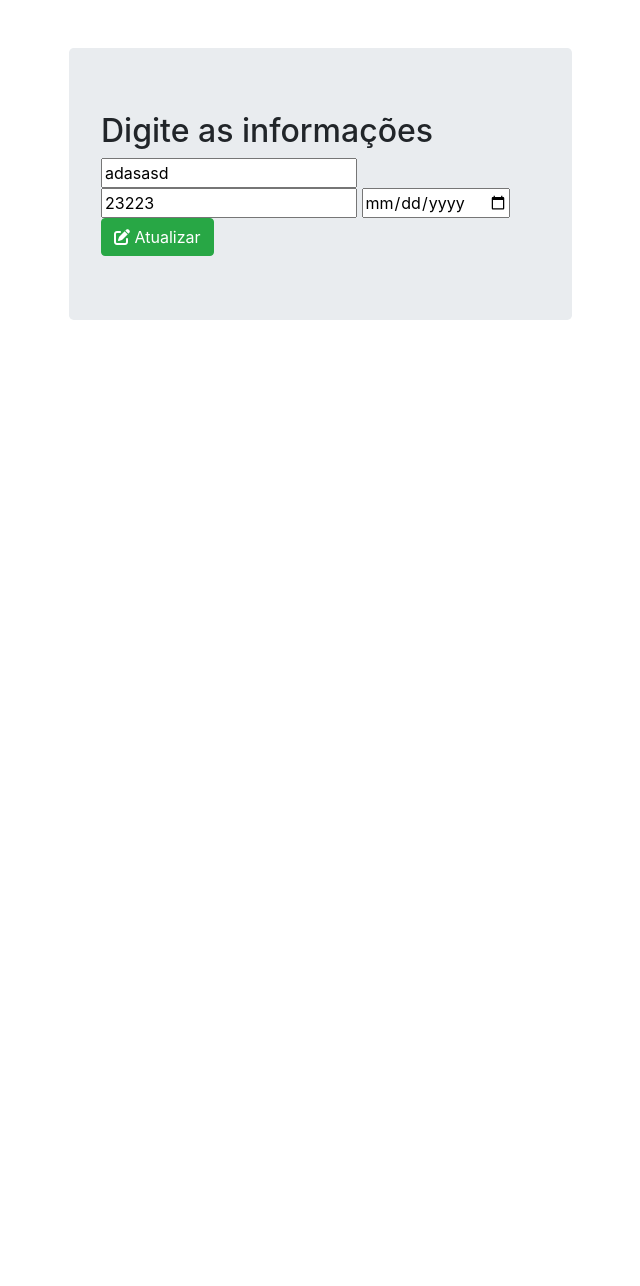
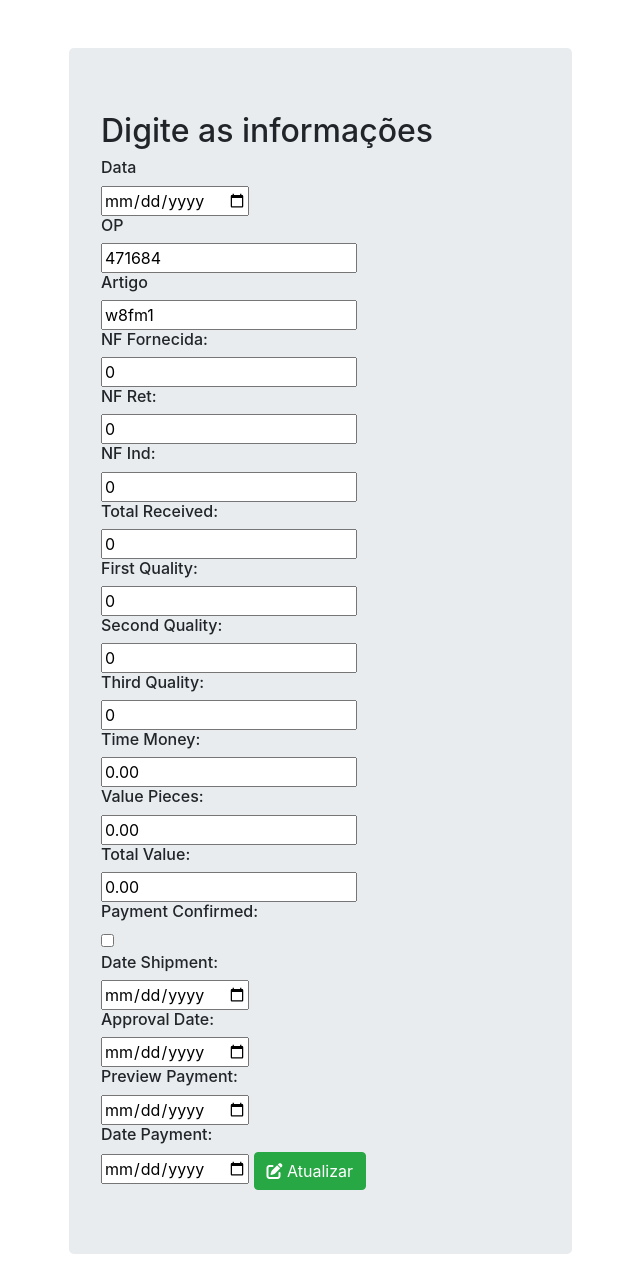
Before and after one commit to Pdr9/order-of-production, a Django app: template core/templates/update.html in a window 1280 px wide. Shown: the whole page, without its empty margins (266-906 px from the left). Before the commit the page ends 320 px from the top, so only its background shows below. Run offline with Django 4.2, Linux system fonts and the light colour scheme; the template is opened without the code that fills it: values that come from a table or form of the project are taken from there, others are empty; data comes from the database, SQL or seed files in the repository.

Commit message:
adiçao de novos modelos e os inserindo nos arquivos html

```diff
--- a/core/models.py
+++ b/core/models.py
@@ -1,7 +1,23 @@
 from django.db import models
+from datetime import datetime
 from datetime import date
 
 class Pessoa(models.Model):
-    nome = models.CharField(max_length=100)
-    numero = models.IntegerField(null=True)
+    op = models.IntegerField(null=True)
+    article = models.CharField(max_length=50, default="")
     data = models.DateField(default=date.today)
+    nf_fornecida = models.IntegerField(default=0)
+    nf_ret = models.IntegerField(default=0)
+    nf_ind = models.IntegerField(default=0)
+    total_received = models.IntegerField(default=0)
+    first_quality = models.IntegerField(default=0)
+    second_quality = models.IntegerField(default=0)
+    third_quality = models.IntegerField(default=0)
+    timemoney = models.DecimalField(max_digits=10, decimal_places=2, default=0)
+    value_pieces = models.DecimalField(max_digits=10, decimal_places=2, default=0)
+    total_value = models.DecimalField(max_digits=10, decimal_places=2, default=0)
+    payment_confirmed = models.BooleanField(default=False)
+    date_shipment = models.DateField(default=date.today)
+    approval_date = models.DateField(default=date.today)
+    preview_payment = models.DateField(default=date.today)
+    date_payment = models.DateField(default=date.today)
--- a/core/templates/update.html
+++ b/core/templates/update.html
@@ -17,10 +17,43 @@
           <h2>Digite as informações</h2>
           <form action="{% url 'update' pessoa.id %}" method="POST">
             {% csrf_token %}
-            <input type="text" name="nome" value="{{pessoa.nome}}" />
-            <input type="number" name="numero" required value="{{pessoa.numero}}" />
-            <input type="date" name="data" required value="{{pessoa.data}}" />
-            <button type="submit" class="btn btn-success"> <i class="fa-solid fa-pen-to-square"></i> Atualizar</button>
+            <h6>Data</h6>
+               <input type="date" name="data" id="" placeholder="DATA" required value="{{pessoa.data}}">
+               <h6>OP</h6>
+               <input type="number" name="op" id="" required placeholder="OP" required value="{{pessoa.op}}"/>
+               <h6>Artigo</h6>
+               <input type="text" name="article" id="article" required placeholder="ARTIGO" required value="{{pessoa.article}}">
+               <h6>NF Fornecida:</h6>
+               <input type="number" name="nf_fornecida" required value="{{pessoa.nf_fornecida}}">
+               <h6>NF Ret:</h6>
+               <input type="number" name="nf_ret" required value="{{pessoa.nf_ret}}">
+               <h6>NF Ind:</h6>
+               <input type="number" name="nf_ind" required value="{{pessoa.nf_ind}}">
+               <h6>Total Received:</h6>
+               <input type="number" name="total_received" required value="{{pessoa.total_received}}">
+               <h6>First Quality:</h6>
+               <input type="number" name="first_quality" required value="{{pessoa.first_quality}}">
+               <h6>Second Quality:</h6>
+               <input type="number" name="second_quality" required value="{{pessoa.second_quality}}">
+               <h6>Third Quality:</h6>
+               <input type="number" name="third_quality" required value="{{pessoa.third_quality}}">
+               <h6>Time Money:</h6>
+               <input type="number" name="timemoney" step="0.01" required value="{{pessoa.timemoney}}">
+               <h6>Value Pieces:</h6>
+               <input type="number" name="value_pieces" step="0.01" required value="{{pessoa.value_pieces}}">
+               <h6>Total Value:</h6>
+               <input type="number" name="total_value" step="0.01" required value="{{pessoa.total_value}}">
+               <h6>Payment Confirmed:</h6>
+               <input type="checkbox" name="payment_confirmed" value="{{pessoa.payment_confirmed}}">
+               <h6>Date Shipment:</h6>
+               <input type="date" name="date_shipment" required value="{{pessoa.date_shipment}}">
+               <h6>Approval Date:</h6>
+               <input type="date" name="approval_date" required value="{{pessoa.approval_date}}">
+               <h6>Preview Payment:</h6>
+               <input type="date" name="preview_payment" required value="{{pessoa.preview_payment}}">
+               <h6>Date Payment:</h6>
+               <input type="date" name="date_payment" required value="{{pessoa.date_payment}}">
+               <button type="submit" class="btn btn-success"> <i class="fa-solid fa-pen-to-square"></i> Atualizar</button>
           </form>
         </div>
       </div>
```
Also changed, not shown: core/templates/create.html (+36 -3 lines), core/templates/index.html (+17 -2 lines), core/views.py (+81 -11 lines), core/migrations/0006_remove_pessoa_nome_pessoa_op_alter_pessoa_numero.py (added), core/migrations/0007_rename_numero_pessoa_article.py (added), core/migrations/0008_alter_pessoa_article.py (added), core/migrations/0009_pessoa_approval_date_pessoa_date_payment_and_more.py (added), core/migrations/0010_alter_pessoa_article.py (added), db.sqlite3.
